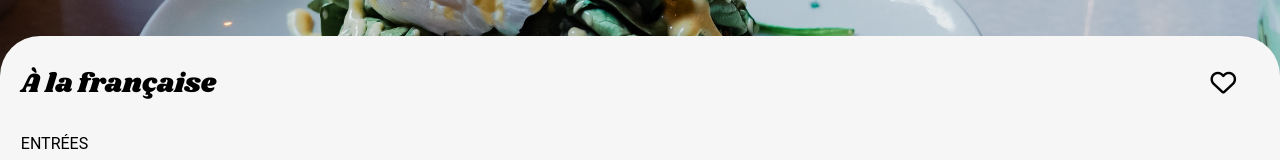
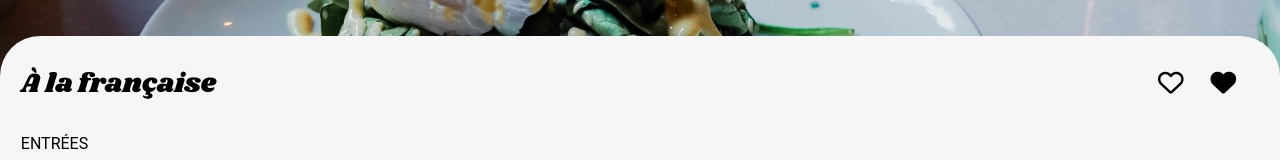
Before and after one commit to KennyClint/KennyLemee_3_17012022, a website: page omf-alafrancaise.html in a window 1280 px wide. Shown: the part 249-409 px from the top of the page. Drawn offline with Linux system fonts and the light colour scheme.

Commit message:
html - Intégration animation favoris coeur

```diff
--- a/omf-alafrancaise.html
+++ b/omf-alafrancaise.html
@@ -20,7 +20,10 @@
 				<div class="menu__body">
 					<div class="heading">
 						<h1>À la française</h1>
-						<i class="far fa-heart"></i>
+						<div class="heart">
+							<i class="far fa-heart"></i>
+							<i class="fas fa-heart"></i>
+						</div>
 					</div>
 					<div class="body">
 						<div class="body_heading">
```
